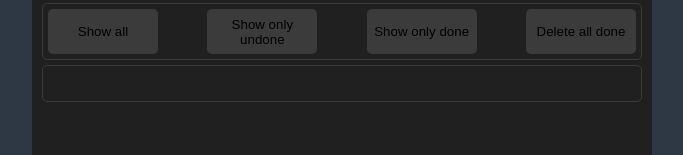
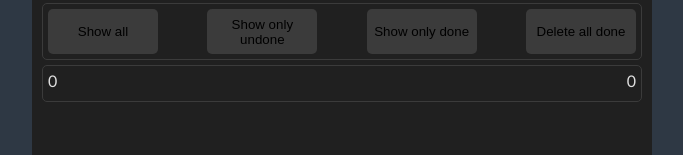
Before and after one commit to XenoQQ/todolist, a React (Create React App) app: page / in a window 1280 px wide. Shown: the part 199-354 px from the top of the page, without its empty margins (298-981 px from the left). Built offline with nearby package versions, Linux system fonts and the light colour scheme.

Commit message:
modified:   src/components/App.js 	modified:   src/components/navbar.js 	modified:   src/components/statusbar.js 	modified:   src/components/todoinput.js 	modified:   src/components/todolist.js

```diff
--- a/src/components/App.js
+++ b/src/components/App.js
@@ -33,7 +33,6 @@ const App = () => {
     })
 
     setTodos(updatedTodos);
-
     console.log(todos);
   }
 
@@ -44,17 +43,14 @@ const App = () => {
     setTodos(newTodos);
   }
 
-
   return (
     <div className='todoframe'>
       <h1 className='todoframe__title'>TODO APP</h1>
       <p className='todoframe__subtitle'>Digital Deluxe Edition</p>
       <Todoinput addTodo={addTodo} />
       <Navbar />
-      <Statusbar />
+      <Statusbar todos={todos} />
       <Todolist todos={todos} deleteTodo={deleteTodo} setDone={setDone} />
-
-
     </div>
   );
 }
--- a/src/components/statusbar.js
+++ b/src/components/statusbar.js
@@ -1,13 +1,13 @@
 import './styles/statusbar.css'
 
-const Statusbar = () => {
+const Statusbar = ({ todos }) => {
 
-
-    return (
-      <div className='statusBarContainer'>
-
-      </div>
-    )
+  return (
+    <div className='statusBarContainer'>
+      <div className='statusBar__counter'>{todos.filter((todo) => !todo.done).length}</div>
+      <div className='statusBar__counter'>{todos.filter((todo) => todo.done).length}</div>
+    </div>
+  )
 };
 
 
--- a/src/components/todoinput.js
+++ b/src/components/todoinput.js
@@ -12,7 +12,6 @@ const Todoinput = ({ addTodo }) => {
                 value={currentText}
                 onChange={(e) => { setCurrentText(e.target.value) }}
             />
-
             <button className='input__button' onClick={() => { addTodo(currentText); setCurrentText('') }} />
         </div>
     )
--- a/src/components/todolist.js
+++ b/src/components/todolist.js
@@ -41,11 +41,7 @@ const Todolist = ({ todos, setDone, deleteTodo }) => {
                         </div>
                     )}
                 </ul>
-
             </div>
-
-
-
         </div>
     )
 }
```
Also changed, not shown: src/components/navbar.js (+4 -14 lines).
